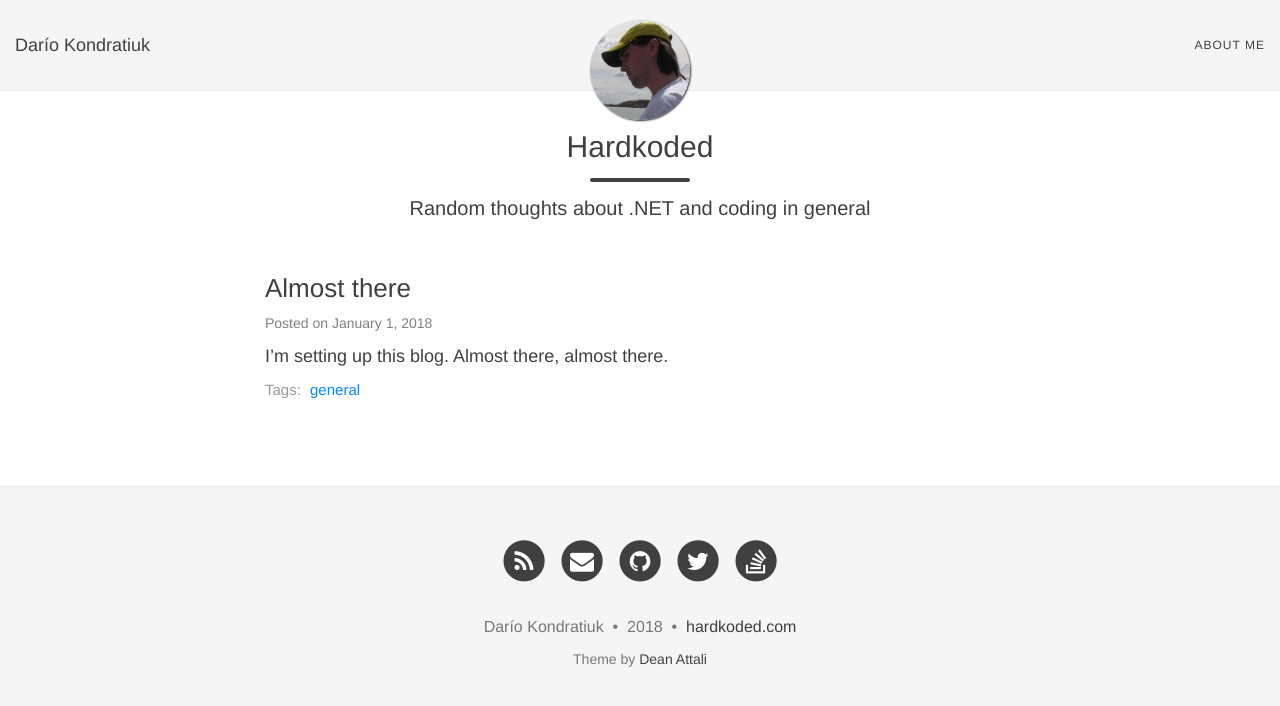
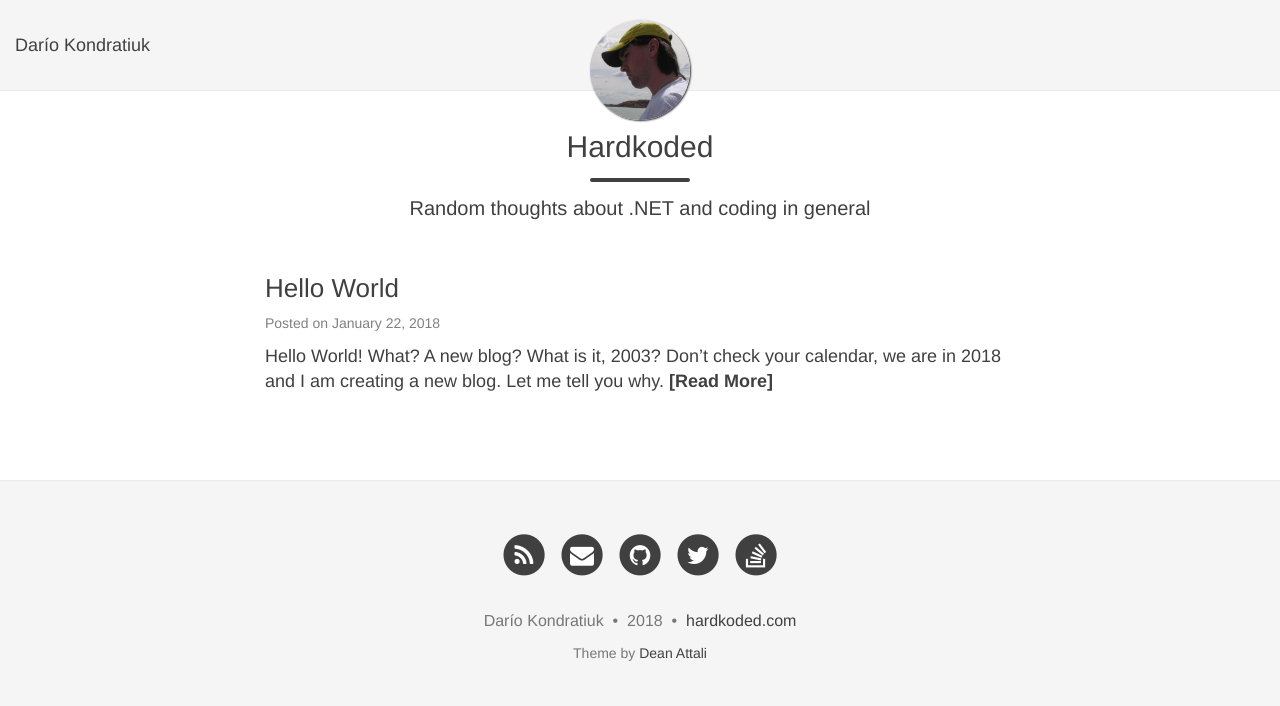
Before and after one commit to kblok/kblok.github.io, a Jekyll site: the page built from index.html, in a window 1280 px wide. Shown: the top 706 px of the page. Built offline with Jekyll 4.4.1, drawn with Linux system fonts in a browser that asks for light colours; nearby versions of some CDN libraries; the list of posts is cut into pages by our own code; some of the changed lines change nothing that is shown.

Commit message:
Hello World

```diff
--- a/_config.yml
+++ b/_config.yml
@@ -23,7 +23,7 @@ description: Random thoughts about .NET and coding in general
 
 # List of links in the navigation bar
 navbar-links:
-  About Me: "aboutme"
+#  About Me: "aboutme"
 
 # Image to show in the navigation bar - image must be a square (width = height)
 # Remove this parameter if you don't want an image in the navbar
--- /dev/null
+++ b/_posts/2018-01-22-hello-world.md
@@ -0,0 +1,54 @@
+Hello World!
+===============
+What? A new blog? What is it, 2003?  Don't check your calendar, we are in 2018 and I am creating a new blog. Let me tell you why.
+
+## Give back
+
+I decided to become an active member on [StackOverflow](www.stackoverflow.com) back in May, not even a year ago. After a month, and 34 answers, I was shocked finding myself on the top 10% in [ASP.NET](https://stackoverflow.com/questions/tagged/asp.net) and C# rank. I was also on the top 20% in SQL Server and jQuery, ok I shouldn't have mentioned jQuery, where I only answered 10 questions in each topic.
+Why was that? Was I a .NET guru and the community was waiting for my knowledge? I don't think so. I think we just **don't give back** (enough).
+
+![meme1](https://i.imgflip.com/22wert.jpg)
+
+I don't think it’s because we are a selfish community. What are we, lawyers? I think we are quite the opposite.
+
+I use to get these kind of questions every time I mention that I'm active on Stack Overflow:
+
+
+>"So... you go to Stack Overflow to answer questions? You go there looking for questions... to answer?"
+
+Yes I do.
+
+>"Yeah... but most questions are dumb.. do you answer dumb questions?"
+
+Yes I do. I have asked many dumb questions in my life, and I'm still
+asking them.
+
+>Ah, a blog. Cool idea... I don't have time for that...
+
+The problem is that most of us, myself included, don't have the habit, and we don't make the habit, of giving back.
+
+Think about the last problem you had to solve. You went to that weird place called the internet trying to find a solution to your problem. I bet you probably ended up reading a question (or many questions!) at Stack Overflow or a blog written by some developer. And guess what? That answer that saved your day, that post that saved you another 16 hours in that impossible puzzle (or that stupid mistake) was written by people like you and me, but who took the time to sit down and give back.
+
+I know what you might be thinking now, and it's true. It's not only about being altruistic and benevolent with the community. Public exposure helps you to build a public reputation and to step up in your career. But, besides that, we need your knowledge. We need your questions. We need your answers. We need your posts on [dev.to](http://dev.to). We need your blog. We need you to **give back**.
+
+## Remotes own the world
+Internet is remotes’ office. I think we remotes need to embrace the internet and make it our place to share ideas, express our opinions and make our community grow even more.
+
+A friend of mine told me a few months ago: "There are times when you have to be intentional". If you're a remote developer your exposure in the web must be intentional. You have to think what you write, what you post, what you comment, because that's the first thing the community will read from you.
+
+## Software is a team sport
+If you don't have friends or colleagues that help you step up in your career find them! **NOW**!
+
+I wouldn't be writing this blog if it wasn't for [Ezequiel Gioia](http://blog.gioos.com/) (I hope this public exposure makes him go back to his blog and update it).  He's always one step ahead. He shared with me the [Soft Skills](https://www.amazon.com/Soft-Skills-software-developers-manual/dp/1617292397) audio book a few months ago which triggered the idea of starting this blog and many ideas to come.
+
+If you don't notice that I write like a caveman (well cavemen didn't write, but you get the point) is because [Lucas](https://twitter.com/lucasmetal), [Mauro](https://twitter.com/mmackinze) and [Facundo](https://twitter.com/facundozurdo) helped me edit many posts that are on the way. They are always reviewing my ideas and thoughts.
+
+I don't want to forget [Gervacio](https://twitter.com/g3rv4). It's great to find people like him who is passionate about the community and always open to give you a hand. If I'm writing this blog is also because of him.
+
+## Welcome to this journey
+
+[John Sommez](https://simpleprogrammer.com/) in his book [Soft Skills](https://www.amazon.com/Soft-Skills-software-developers-manual/dp/1617292397) says that, for a blog to be successful, you have to cover one specific niche in one specific platform. That's why the next post will be about programming bots in python. The next one will be about managing SQL Projects and after that there will be many posts about a project that I'm migrating from Node JS to C#.
+
+So welcome to my place and, very important, if you get to this blog and the latest post you see is from 2 months ago, please send me an email telling me not to be lazy.
+
+The conversation continues on Twitter follow me up [@hardkoded](https://www.twitter.com/hardkoded)!
```
Also changed, not shown: _posts/_draft/2018-01-01-almost-there.md (renamed from _posts/2018-01-01-almost-there.md).
